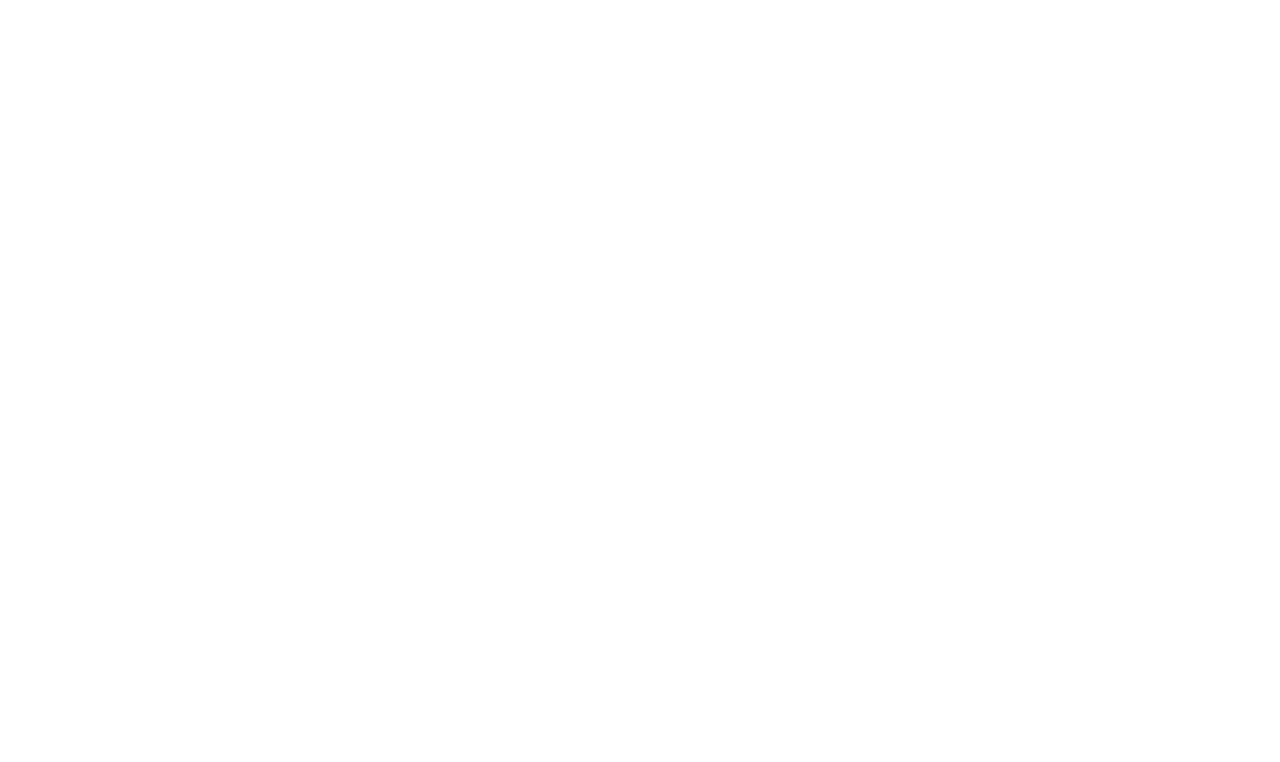
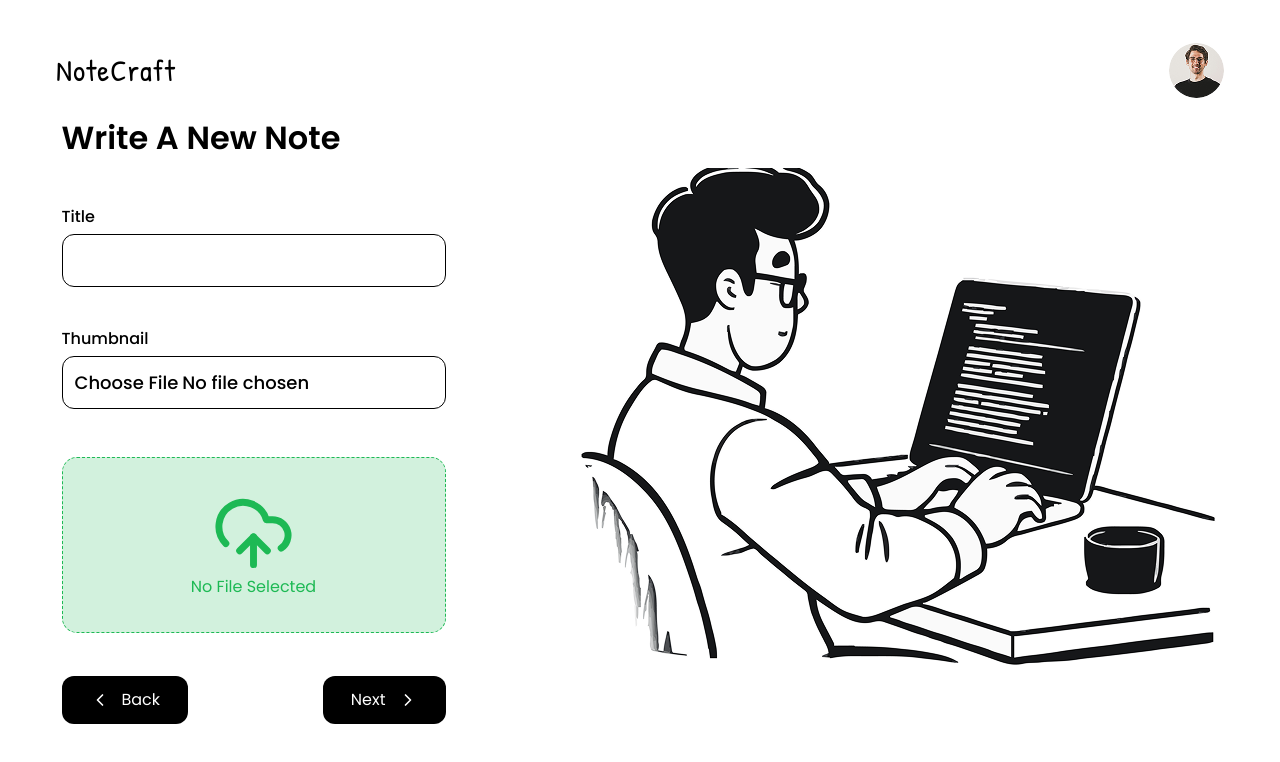
Before and after one commit to amliyanage/note-craft, a React (Vite) app: page /dashboard/save in a window 1280 px wide. Before the commit this address had no page. Shown: the top 762 px of the page. Built offline with nearby package versions, Linux system fonts and the light colour scheme.

Commit message:
add Dashboard component and routing; include SaveNotePage01 and NavBar components; add save note image asset

```diff
--- a/src/App.tsx
+++ b/src/App.tsx
@@ -4,6 +4,8 @@
 import RegisterForm from "./components/register/RegisterForm.tsx";
 import ForgetPasswordForm from "./components/register/forgetPassword/ForgetPasswordForm.tsx";
 import HomePage from "./components/HomePage.tsx";
+import Dashboard from "./components/Dashboard.tsx";
+import SaveNotePage01 from "./components/wall/SaveNotePage01.tsx";
 
 function App() {
 
@@ -14,8 +16,9 @@
                 <Route path="/" element={ <LoginForm /> } />
                 <Route path="/register" element={ <RegisterForm /> } />
                 <Route path="/forgot" element={ <ForgetPasswordForm /> } />
-                <Route path="/home" element={ <HomePage /> } >
-
+                <Route path="/dashboard" element={ <Dashboard /> } >
+                    <Route path="" element={ <HomePage /> } />
+                    <Route path="save" element={ <SaveNotePage01 /> } />
                 </Route>
             </Routes>
         </BrowserRouter>
--- /dev/null
+++ b/src/components/Dashboard.tsx
@@ -0,0 +1,13 @@
+import NavBar from "./NavBar.tsx";
+import {Outlet} from "react-router-dom";
+
+const Dashboard = () => {
+    return (
+        <div className="w-full h-screen px-[56px] py-[43px]" id="home">
+            <NavBar />
+            <Outlet />
+        </div>
+    )
+}
+
+            export default Dashboard;
--- a/src/components/HomePage.tsx
+++ b/src/components/HomePage.tsx
@@ -1,16 +1,9 @@
-import profilePic from '../assets/default-profile-pic.png'
 import { Search , ListFilter , Globe , Star , Plus } from 'lucide-react';
 import NoteCard from "./card/NoteCard.tsx";
 
 const HomePage = () => {
     return (
-        <div className="w-full h-screen px-[56px] py-[43px]" id="home">
-            <div className="nav-bar flex justify-between items-center ">
-                <h1 className="text-[#000] text-[30px] font-[400] tracking-[0.96px]">NoteCraft</h1>
-                <div className="profileImg w-[55px] h-[55px] overflow-hidden rounded-full ">
-                    <img src={profilePic} className="object-fill" alt="profile picture"/>
-                </div>
-            </div>
+        <div>
             <div className="flex justify-between mt-[43px]">
                 <div className="flex gap-5">
                     <div className="search border-[1.5px] border-[#828282] rounded-[12px] flex gap-5 items-center p-[14px]">
--- /dev/null
+++ b/src/components/NavBar.tsx
@@ -0,0 +1,14 @@
+import profilePic from "../assets/default-profile-pic.png";
+
+const NavBar = () => {
+    return (
+        <div className="nav-bar flex justify-between items-center ">
+            <h1 className="text-[#000] text-[30px] font-[400] tracking-[0.96px]">NoteCraft</h1>
+            <div className="profileImg w-[55px] h-[55px] overflow-hidden rounded-full ">
+                <img src={profilePic} className="object-fill" alt="profile picture"/>
+            </div>
+        </div>
+    )
+}
+
+export default NavBar;
--- /dev/null
+++ b/src/components/wall/SaveNotePage01.tsx
@@ -0,0 +1,45 @@
+import {ChevronLeft, ChevronRight, CloudUpload} from "lucide-react";
+import SaveNoteImg from '../../assets/save-note-img.png';
+const SaveNotePage01 = () => {
+    return (
+        <div className="flex w-full h-[90%] justify-center items-center">
+            <div>
+                <div className="flex justify-center items-center gap-32">
+                    <div>
+                        <h1 className="text-[32px] font-[600]">Write A New Note</h1>
+                        <div className="mt-[43px] flex flex-col gap-[40px]">
+                            <div className="flex flex-col">
+                                <label className="text-[16px] font-[500]">Title</label>
+                                <input type="text" className="rounded-[12px] border-[1.5px] border-[#E7E7E90] text-[18px] font-[500] p-3 w-[30vw] mt-[5px]"/>
+                            </div>
+                            <div className="flex flex-col">
+                                <label className="text-[16px] font-[500]">Thumbnail</label>
+                                <input type="file"
+                                       className="rounded-[12px] border-[1.5px] border-[#E7E7E90] text-[18px] font-[500] p-3 w-[30vw] mt-[5px]"/>
+                            </div>
+                        </div>
+                        <div className="mt-[48px] w-full border-[1.5px] border-dashed rounded-[15px] border-[#1DB954] flex justify-center items-center flex-col h-[176px] bg-[#D2F1DD]">
+                            <CloudUpload size="83px" color="#1DB954"/>
+                            <span className="text-[#1DB954]">No File Selected</span>
+                        </div>
+                        <div className="flex justify-between mt-[43px]">
+                            <button className="flex items-center gap-3 bg-black text-[#fff] p-3 px-7 rounded-[12px]">
+                                <ChevronLeft size="20px"/>
+                                <span>Back</span>
+                            </button>
+                            <button className="flex items-center gap-3 bg-black text-[#fff] p-3 px-7 rounded-[12px]">
+                                <span>Next</span>
+                                <ChevronRight size="20px"/>
+                            </button>
+                        </div>
+                    </div>
+                    <div>
+                        <img src={SaveNoteImg} alt="save note img"/>
+                    </div>
+                </div>
+            </div>
+        </div>
+    );
+}
+
+export default SaveNotePage01;
```
Also changed, not shown: src/assets/save-note-img.png (added).
